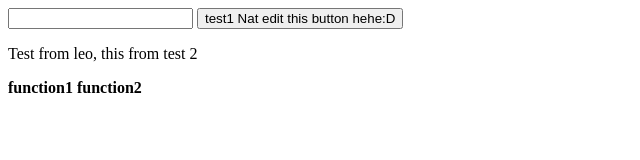
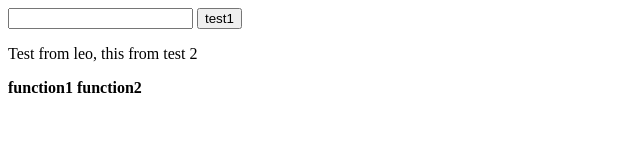
Before and after one commit to Prince2529/repolap08, a plain HTML site: page index.html in a window 1280 px wide. Shown: the whole page, without its empty margins (0-640 px from the left). Drawn offline with Linux system fonts and the light colour scheme.

Commit message:
Revert "edit button label"

```diff
--- a/index.html
+++ b/index.html
@@ -12,7 +12,7 @@
 <body>
 
     <input class="rainbow" type="Text for repo lab">
-    <button>test1 Nat edit this button hehe:D</button>
+    <button>test1</button>
 
     <p> Test from leo, this from test 2</p>
     <b>function1</b>
```
